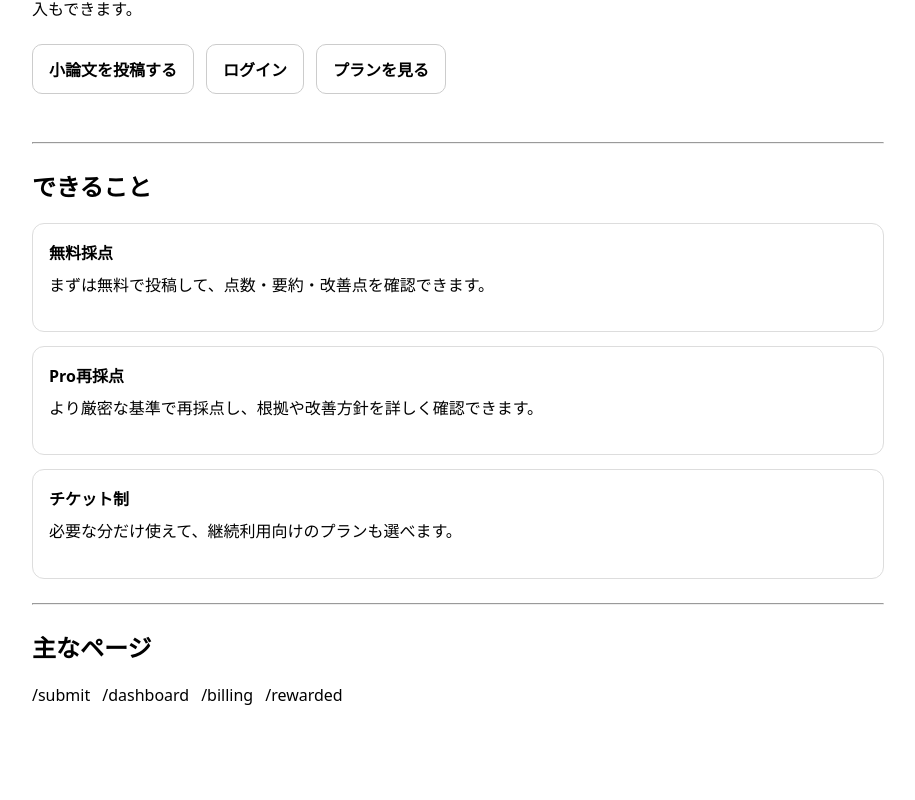
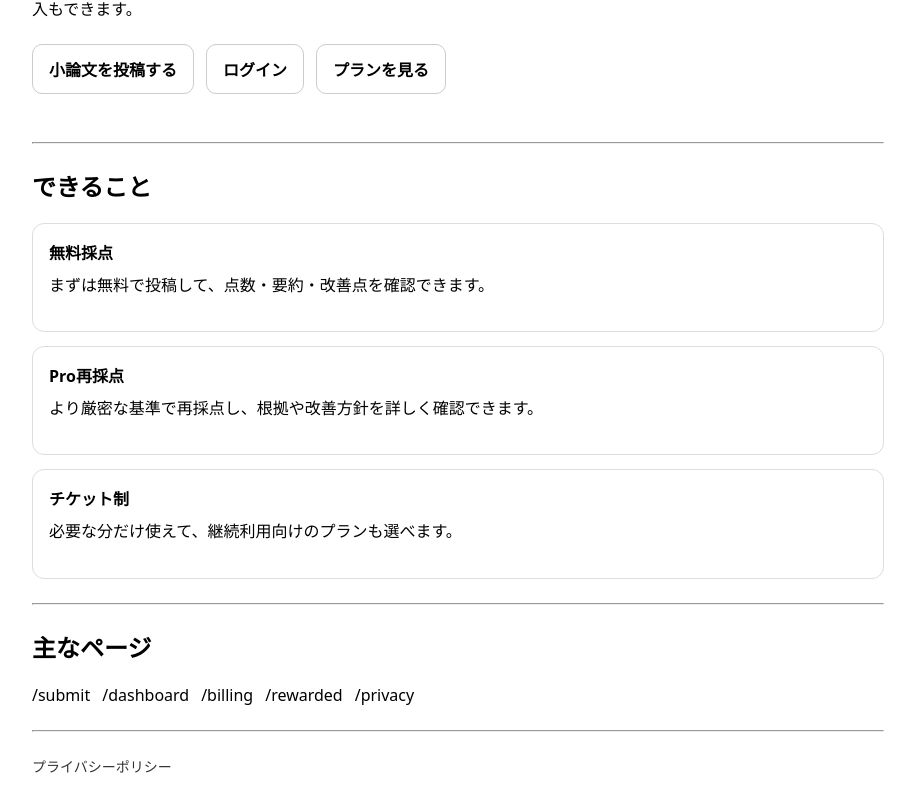
Before and after one commit to roromukuro-afk/shoron-rewarded-web, a Next.js app: page / in a window 1280 px wide. Shown: the part 204-1004 px from the top of the page, without its empty margins (182-1097 px from the left). Before the commit the page ends 934 px from the top, so only its background shows below. Built offline with nearby package versions, Linux system fonts and the light colour scheme.

Commit message:
add privacy link to home page

```diff
--- a/app/page.tsx
+++ b/app/page.tsx
@@ -90,8 +90,15 @@ export default function HomePage() {
           <Link href="/dashboard">/dashboard</Link>
           <Link href="/billing">/billing</Link>
           <Link href="/rewarded">/rewarded</Link>
+          <Link href="/privacy">/privacy</Link>
         </div>
       </section>
+
+      <hr style={{ margin: "24px 0" }} />
+
+      <footer style={{ fontSize: 14, opacity: 0.8 }}>
+        <Link href="/privacy">プライバシーポリシー</Link>
+      </footer>
     </main>
   );
 }
```
